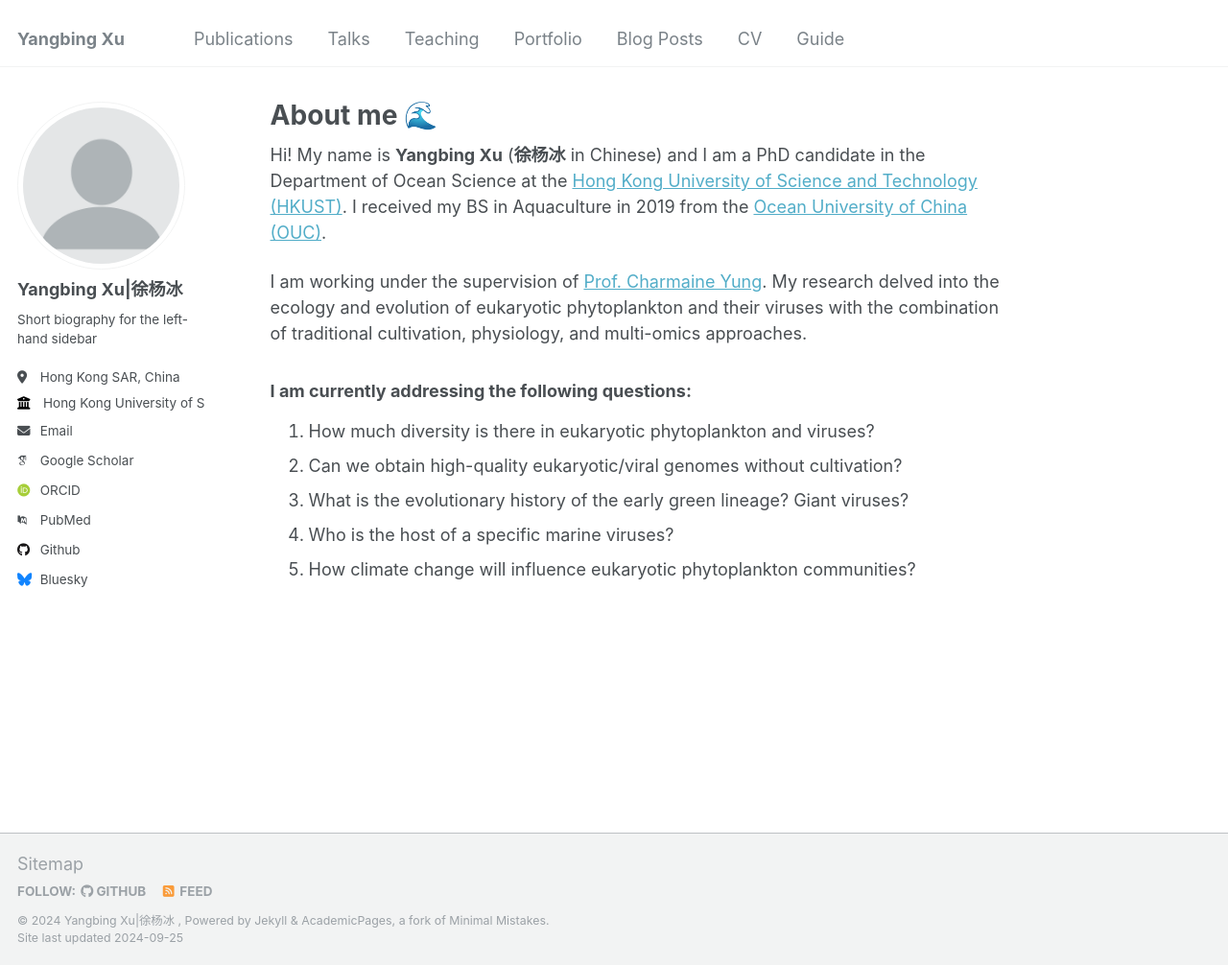
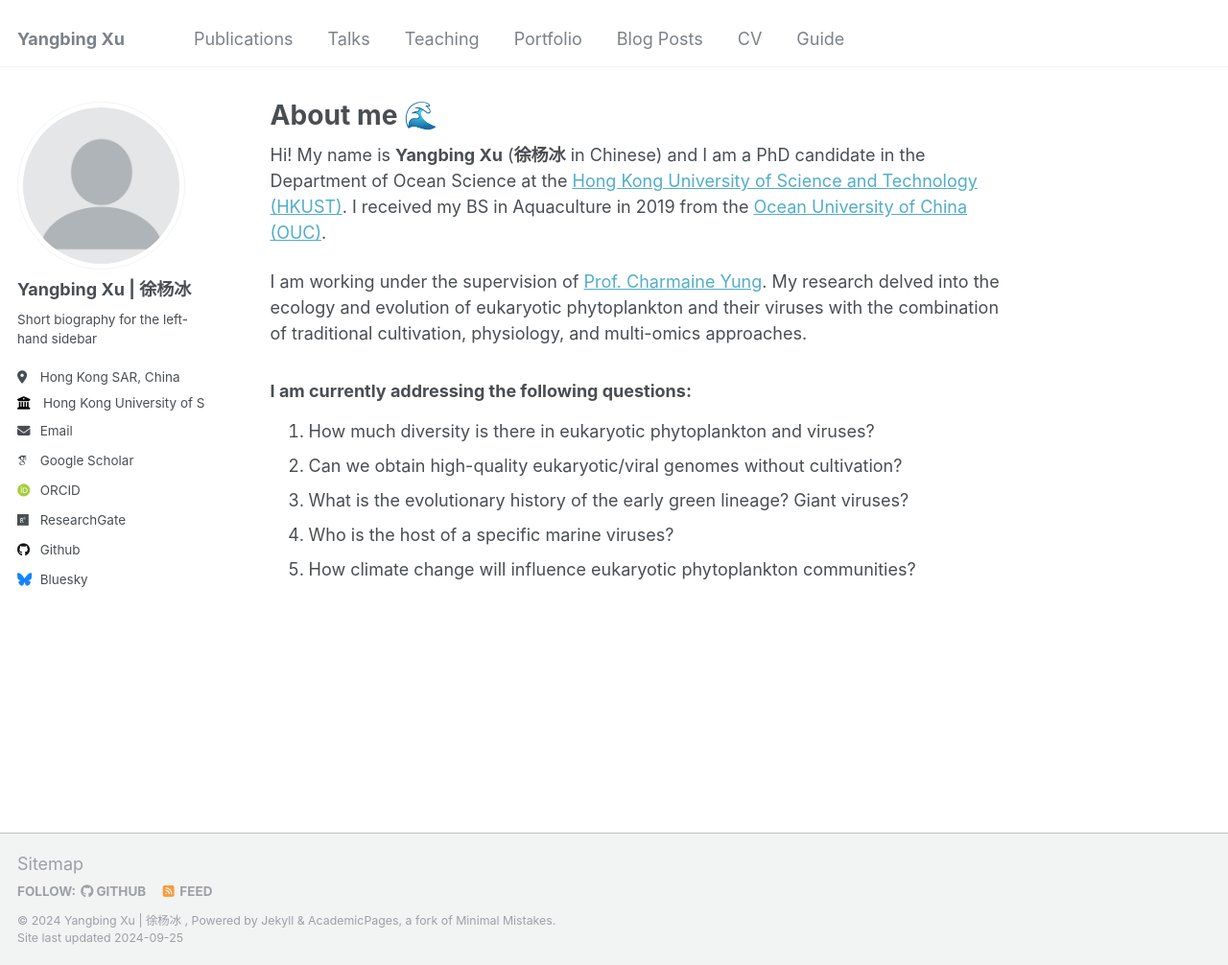
Before and after one commit to Yangbing-Ocean/yangbing, a Jekyll site: the page built from _pages/about.md, in a window 1280 px wide and 1006 px high. Shown: the whole window at 96% size. Built offline with Jekyll 4.4.1, drawn with Linux system fonts in a browser that asks for light colours; some web fonts are replaced; part of the change alters nothing that is shown.

Commit message:
Update _config.yml

```diff
--- a/_config.yml
+++ b/_config.yml
@@ -10,7 +10,7 @@
 locale                   : "en-US"
 title                    : "Yangbing Xu"
 title_separator          : "-"
-name                     : &name "Yangbing Xu|徐杨冰 "
+name                     : &name "Yangbing Xu | 徐杨冰 "
 description              : &description "personal description"
 url                      : https://academicpages.github.io # the base hostname & protocol for your site e.g. "https://mmistakes.github.io"
 baseurl                  : "" # the subpath of your site, e.g. "/blog"
@@ -22,7 +22,7 @@ repository               : "academicpages/academicpages.github.io"
 author:
   # Biographic information
   avatar           : "profile.png"
-  name             : "Yangbing Xu|徐杨冰"
+  name             : "Yangbing Xu | 徐杨冰"
   pronouns         : # example: "he/his"
   bio              : "Short biography for the left-hand sidebar"
   location         : "Hong Kong SAR, China"
@@ -31,13 +31,13 @@ author:
   email            : "yxucu@connect.ust.hk"
 
   # Academic websites
-  arxiv            : # URL - Update with the correct link to your profile
+  #arxiv            : # URL - Update with the correct link to your profile
   googlescholar    : "https://scholar.google.com/citations?user=8cdJaOUAAAAJ&hl=zh-CN&oi=ao"
-  impactstory      : # URL
-  orcid            : "http://orcid.org/yourorcidurl"
-  semantic         : # URL
-  pubmed           : "https://www.ncbi.nlm.nih.gov/pubmed/?term=john+snow"
-  researchgate     : # URL
+  #impactstory      : # URL
+  orcid            : "https://orcid.org/0000-0002-3544-730X"
+  #semantic         : # URL
+  #pubmed           : "https://www.ncbi.nlm.nih.gov/pubmed/?term=john+snow"
+  researchgate     : "https://www.researchgate.net/profile/Yangbing-Xu"
 
   # Repositories and software development
   bitbucket        : # Username - Update with your username on the site
```
